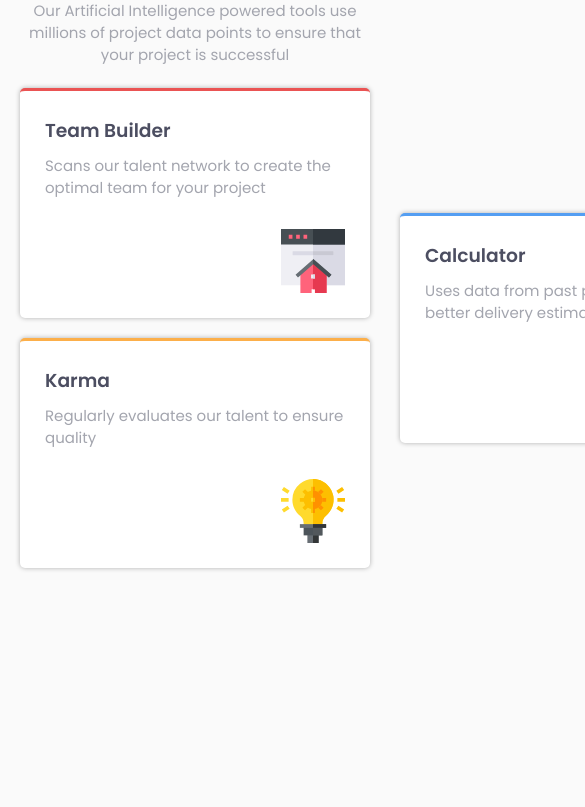
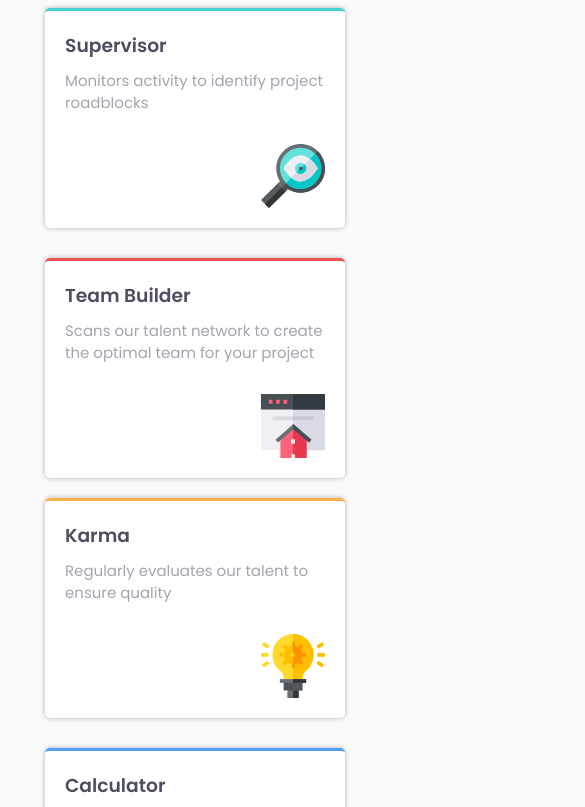
Before and after one commit to joaovxsantos/four-card-feature-section-master, a plain HTML site: page index.html in a window 390 px wide. Shown: the part 187-994 px from the top of the page, 585 px wide, since content can reach past the window. Before the commit the page ends 844 px from the top, so only its background shows below. Drawn offline with Linux system fonts and the light colour scheme.

Commit message:
second-commit

```diff
--- a/index.html
+++ b/index.html
@@ -15,10 +15,12 @@
 
   <header>
 
-    <h1>Reliable, efficient delivery</h1>
-    <h2>Powered by Technology</h2>
-    <p>Our Artificial Intelligence powered tools use millions of project data points
-      to ensure that your project is successful</p>
+    <div class="text">
+      <h1>Reliable, efficient delivery</h1>
+      <h2>Powered by Technology</h2>
+      <p>Our Artificial Intelligence powered tools use millions of project data points
+        to ensure that your project is successful</p>
+    </div>
   </header>
 
   <main>
--- a/style.css
+++ b/style.css
@@ -14,7 +14,6 @@ body {
   justify-content: center;
   align-items: center;
   min-height: 100vh;
-
 }
 
 header {
@@ -38,19 +37,18 @@ header h2 {
 
 header p {
   margin-top: 15px;
-
 }
 
-p{
+p {
   line-height: 22px;
   font-size: 15px;
   color: hsl(229, 6%, 66%);
 }
 
-.box{
-    width: 350px;
+.box {
+  max-width: 350px;
   background: #fff;
-    padding: 25px;
+  padding: 20px;
   display: flex;
   flex-direction: column;
   gap: 10px;
@@ -58,40 +56,51 @@ p{
   border-radius: 5px;
   margin-bottom: 15px;
   margin: auto;
-    box-shadow: 0 0 5px rgba(0,0,0,0.3);
+  box-shadow: 0 0 5px rgba(0, 0, 0, 0.3);
 }
 
-
-.imagens{
+.imagens {
   margin-top: 20px;
   display: flex;
   justify-content: end;
   align-items: flex-end;
 }
 
-.red{
+.red {
   border-top: 3px solid hsl(0, 78%, 62%);
-    margin-bottom:20px;
+  margin-bottom: 20px;
 }
 
-.yellow{
+.yellow {
   border-top: 3px solid hsl(34, 97%, 64%);
-
 }
 
-.cyan{
+.cyan {
   border-top: 3px solid hsl(180, 62%, 55%);
-
-
 }
 
-.blue{
+.blue {
   border-top: 3px solid hsl(212, 86%, 64%);
-
 }
 
-
-.content{
+.content {
   display: flex;
   gap: 30px;
+  padding: 10px;
 }
+
+@media screen and (max-width: 1024px) {
+  .box {
+    max-width: 300px;
+  }
+}
+
+@media screen and (max-width: 768px) {
+  .content {
+    flex-direction: column;
+  }
+
+  header p {
+    width: 300px;
+  }
+}
```
Lines whose indentation alone changed are shown as unchanged.
